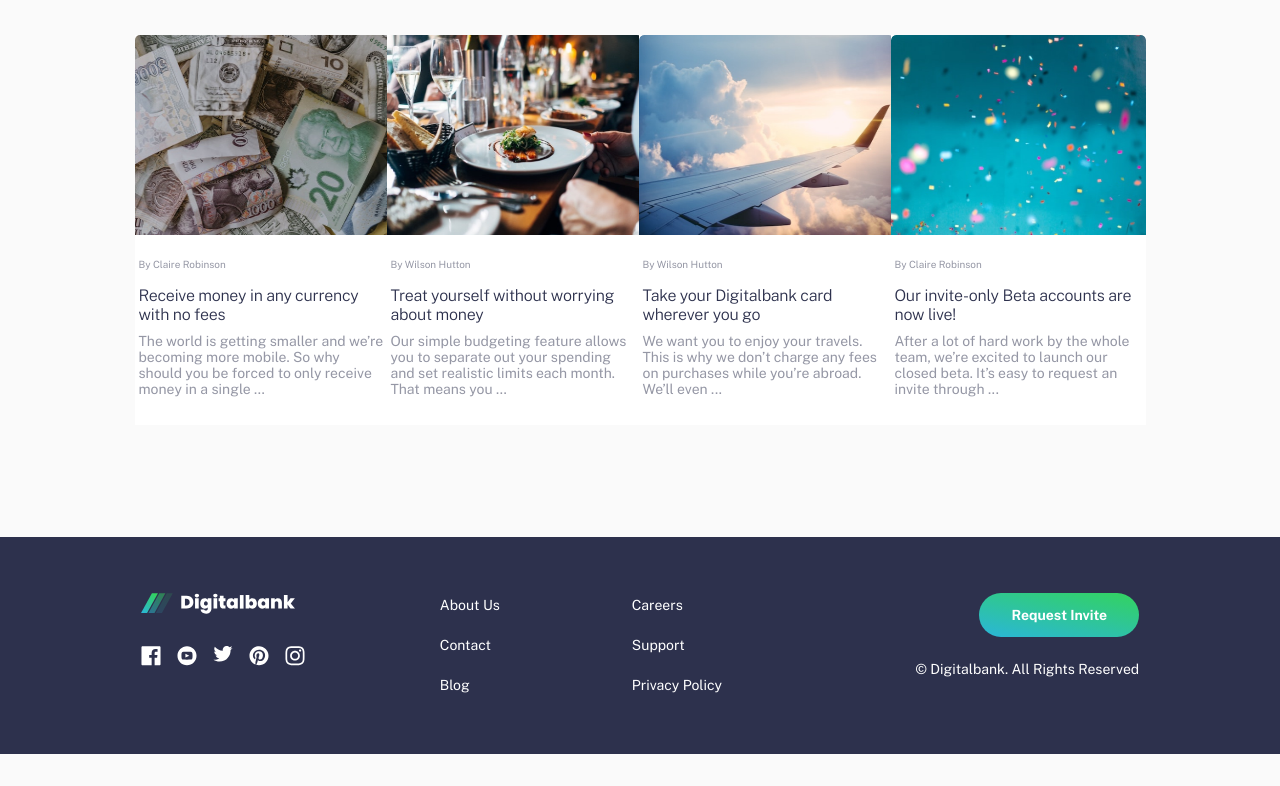
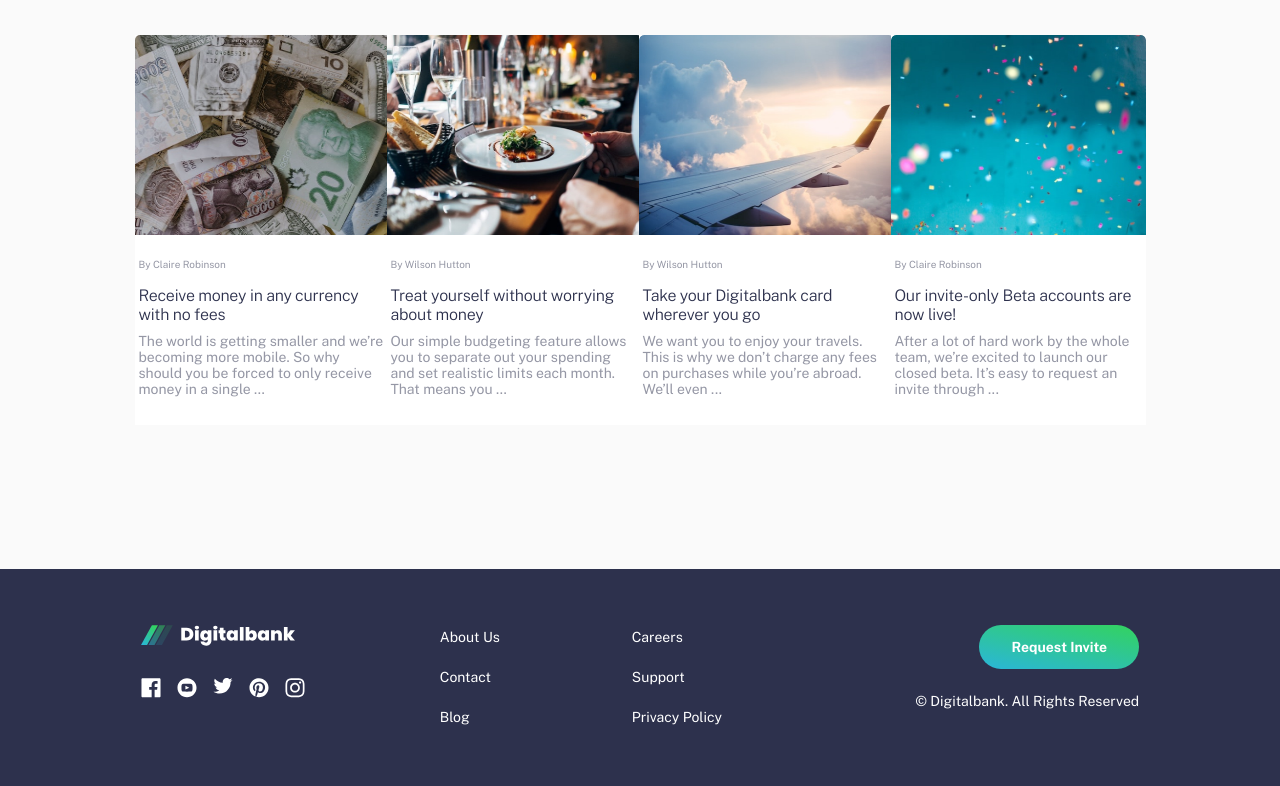
Before and after one commit to Emngila/digitalbank, a website: page index.html in a window 1280 px wide. Shown: the part 1565-2351 px from the top of the page. Before the commit the page ends 2319 px from the top, so only its background shows below. Drawn offline with Linux system fonts and the light colour scheme.

Commit message:
footer top margin

```diff
--- a/index.html
+++ b/index.html
@@ -304,7 +304,7 @@
     <!-- Footer -->
     <!-- Footer -->
     <footer
-      class="bg-Blue-950 space-y-8 xl:mt-16  py-14 xl:grid grid-cols-[284px_192px_160px_1fr] xl:px-[11%]"
+      class="bg-Blue-950 space-y-8 xl:mt-24  py-14 xl:grid grid-cols-[284px_192px_160px_1fr] xl:px-[11%]"
     >
       <!-- logo and social media -->
       <div
```
Also changed, not shown: src/output.css.
